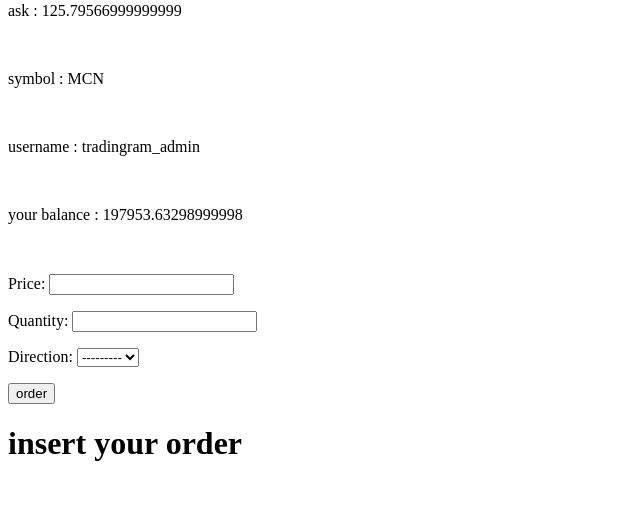
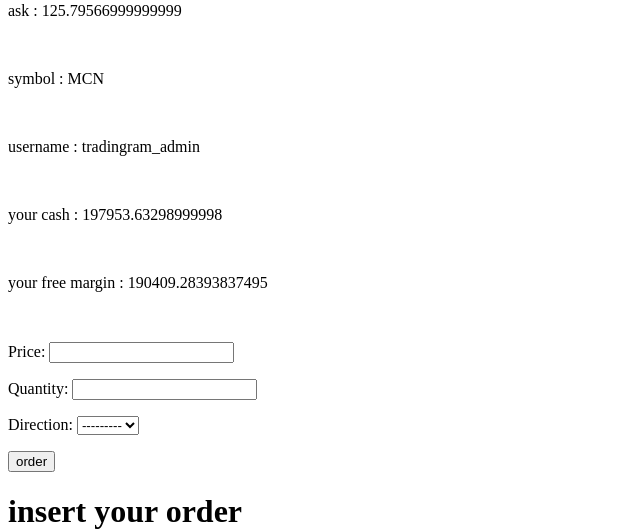
Before and after one commit to aminizadyar/tradingram, a Django app: a page that uses templates/paper_trade/ticker_page.html in a window 1280 px wide. Shown: the part 150-682 px from the top of the page, without its empty margins (0-640 px from the left). Run offline with Django 3.2, Linux system fonts and the light colour scheme; a user stored in the database is signed in; data comes from the database, SQL or seed files in the repository; both versions use the stored data as it was after the commit.

```diff
--- a/paper_trade/match_engine.py
+++ b/paper_trade/match_engine.py
@@ -88,7 +88,6 @@ def simple_buy(order,user,symbol):
 
 
 # in forex match engine, we must check if one of five different scenarios happen.
-
 def forex_match_engine_long(order,user,symbol):
     if order.price >= symbol.ask :
         # first scenario is that the user has not taken any position in that in instrument before.
--- a/templates/paper_trade/ticker_page.html
+++ b/templates/paper_trade/ticker_page.html
@@ -17,7 +17,9 @@
         <br>
         <p>username : {{ user.username }} </p>
     <br>
-        <p>your balance : {{ user.profile.cash }} </p>
+        <p>your cash : {{ user.profile.cash }} </p>
+    <br>
+        <p>your free margin : {{ user.profile.free_margin }} </p>
     <br>
     <form method="post">
         {% csrf_token %}
```
Also changed, not shown: db.sqlite3.
